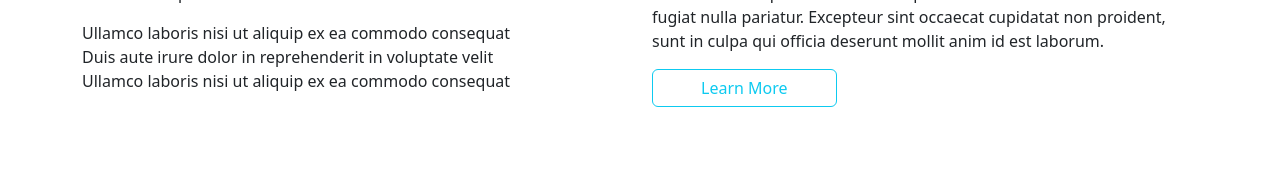
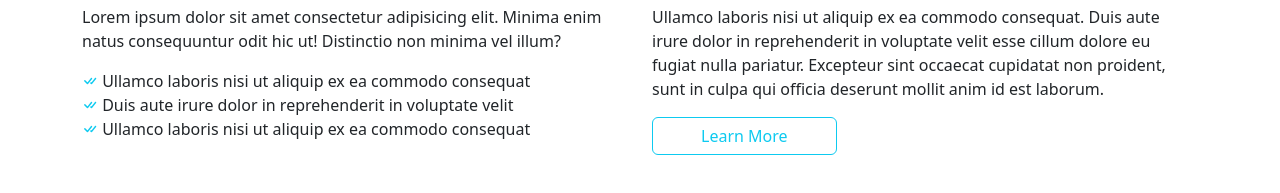
Before and after one commit to rohail-m/bootstrap_arhsa_website, a plain HTML site: page index.html in a window 1280 px wide. Shown: the part 795-988 px from the top of the page. Before the commit the page ends 902 px from the top, so only its background shows below. Drawn offline with nearby package versions, Linux system fonts and the light colour scheme.

Commit message:
add double check and more

```diff
--- a/index.html
+++ b/index.html
@@ -105,21 +105,25 @@
     </div>
    </div>
 
-
+   <br><br>
         <h1 class="aboutus mt-5 text-uppercase">About us</h1>
 
         <div class="container">
             <div class="row">
                 <div class="col-lg-6">
+
                     <p>Lorem ipsum dolor sit amet consectetur adipisicing elit. Minima enim natus consequuntur odit hic ut! Distinctio non minima vel illum?</p>
                     <ul class="navbar-nav">
                         <li class="nav-item">
+                            <i class="bi bi-check-all text-info"></i>
                             Ullamco laboris nisi ut aliquip ex ea commodo consequat
                         </li>
                         <li class="nav-item">
+                            <i class="bi bi-check-all text-info"></i>
                             Duis aute irure dolor in reprehenderit in voluptate velit
                         </li>
                         <li class="nav-item">
+                            <i class="bi bi-check-all text-info"></i>
                             Ullamco laboris nisi ut aliquip ex ea commodo consequat
                         </li>
                     </ul>
@@ -129,7 +133,8 @@
                     <button class="btn border-info text-capitalize text-info px-5">learn more</button>
                 </div>
             </div>
-        </div>
+        </div><br><br><br><br><br>
+
 
 </body>
 </html>
```
Also changed, not shown: style.css (line endings or trailing spaces).
